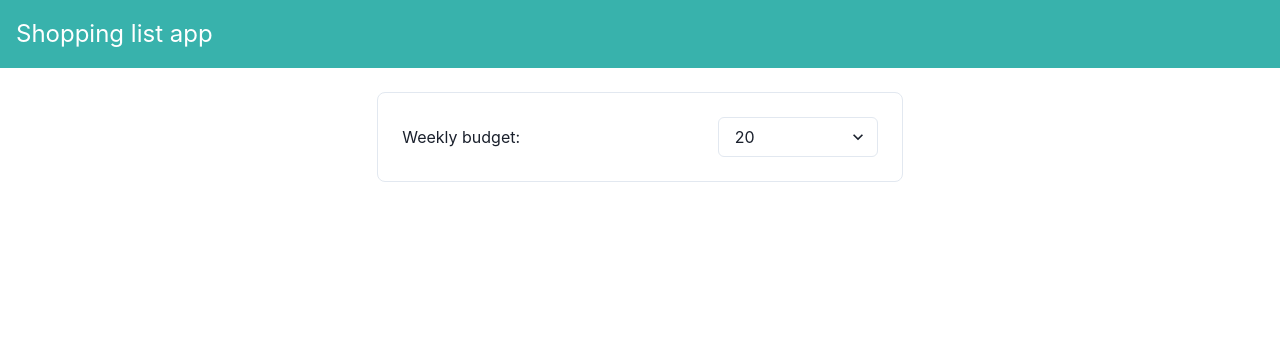
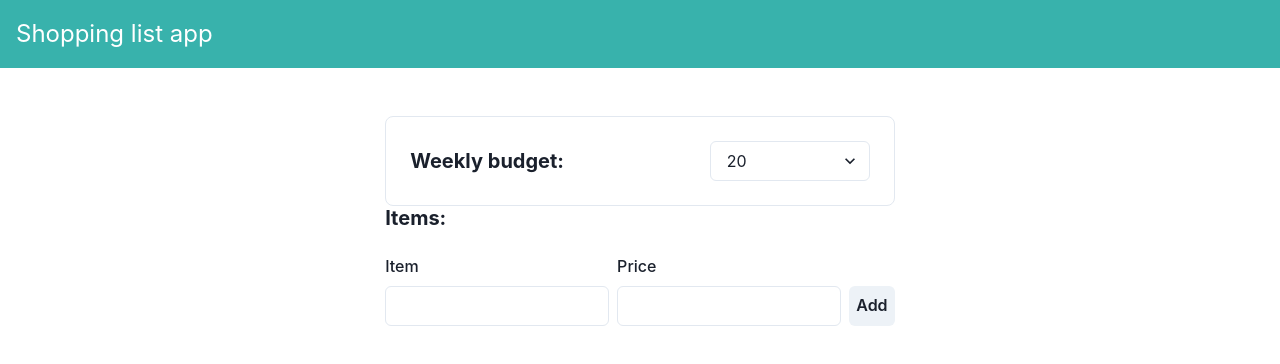
Before and after one commit to marklynskey/shopping-list, a React (Create React App) app: page / in a window 1280 px wide. Shown: the top 364 px of the page. Built offline with nearby package versions, Linux system fonts and the light colour scheme.

Commit message:
can add and remove items

```diff
--- a/src/App.jsx
+++ b/src/App.jsx
@@ -1,12 +1,14 @@
 import { Container } from "@chakra-ui/react";
 import BudgetBox from "./components/BudgetBox";
 import HeaderNav from "./components/HeaderNav";
+import ShoppingList from "./components/ShoppingList";
 
 const App = () => (
   <>
     <HeaderNav />
-    <Container>
+    <Container p={12}>
       <BudgetBox />
+      <ShoppingList />
     </Container>
   </>
 );
--- /dev/null
+++ b/src/components/AddItem.jsx
@@ -0,0 +1,26 @@
+import { Button, Flex, FormControl, FormLabel, Input } from "@chakra-ui/react";
+import { useState } from "react";
+
+const AddItem = ({ addItemHandler }) => {
+  const [name, setName] = useState("");
+  const onNameChange = (event) => setName(event.target.value);
+
+  const [price, setPrice] = useState("");
+  const onPriceChange = (event) => setPrice(event.target.value);
+
+  return (
+    <Flex alignItems="flex-end" gap={2}>
+      <FormControl>
+        <FormLabel>Item</FormLabel>
+        <Input value={name} onChange={onNameChange} />
+      </FormControl>
+      <FormControl>
+        <FormLabel>Price</FormLabel>
+        <Input type="number" value={price} onChange={onPriceChange} />
+      </FormControl>
+      <Button onClick={() => addItemHandler(name, price)}>Add</Button>
+    </Flex>
+  );
+};
+
+export default AddItem;
--- a/src/components/BudgetBox.jsx
+++ b/src/components/BudgetBox.jsx
@@ -1,4 +1,4 @@
-import { Flex, Select, Text } from "@chakra-ui/react";
+import { Flex, Heading, Select } from "@chakra-ui/react";
 
 const BudgetBox = () => {
   const generateOptions = () => {
@@ -14,13 +14,12 @@ const BudgetBox = () => {
     <Flex
       justifyContent="space-between"
       alignItems="center"
-      margin={6}
       padding={6}
       border="1px"
       borderColor="gray.200"
       borderRadius="lg"
     >
-      <Text as="span">Weekly budget:</Text>
+      <Heading size="md">Weekly budget:</Heading>
       <Select w={40}>{generateOptions()}</Select>
     </Flex>
   );
--- /dev/null
+++ b/src/components/Item.jsx
@@ -0,0 +1,23 @@
+import { Button, Flex, Text } from "@chakra-ui/react";
+
+const Item = ({ index, name, price, removeItemHandler }) => (
+  <Flex
+    alignItems="center"
+    pt={3}
+    pb={3}
+    pl={6}
+    pr={6}
+    border="1px"
+    borderColor="gray.200"
+    borderRadius="lg"
+    boxShadow="sm"
+  >
+    <Text flexGrow={1}>{name}</Text>
+    <Text flexGrow={1}>{price}</Text>
+    <Button flexBasis="auto" onClick={() => removeItemHandler(index)}>
+      Remove
+    </Button>
+  </Flex>
+);
+
+export default Item;
--- /dev/null
+++ b/src/components/Items.jsx
@@ -0,0 +1,18 @@
+import { Stack } from "@chakra-ui/react";
+import Item from "./Item";
+
+const Items = ({ items, removeItemHandler }) => (
+  <Stack spacing={2}>
+    {items.map(({ name, price }, index) => (
+      <Item
+        key={`${name}-${index}`}
+        index={index}
+        name={name}
+        price={price}
+        removeItemHandler={removeItemHandler}
+      />
+    ))}
+  </Stack>
+);
+
+export default Items;
--- /dev/null
+++ b/src/components/ShoppingList.jsx
@@ -0,0 +1,25 @@
+import { Heading, Stack } from "@chakra-ui/react";
+import { useState } from "react";
+import AddItem from "./AddItem";
+import Items from "./Items";
+
+const ShoppingList = () => {
+  const [items, setItems] = useState([]);
+
+  const addItem = (name, price) => {
+    name && price && setItems([...items, { name, price }]);
+  };
+
+  const removeItem = (indexToRemove) =>
+    setItems(items.filter((_, index) => index !== indexToRemove));
+
+  return (
+    <Stack spacing={6}>
+      <Heading size="md">Items:</Heading>
+      <AddItem addItemHandler={addItem} />
+      <Items items={items} removeItemHandler={removeItem} />
+    </Stack>
+  );
+};
+
+export default ShoppingList;
```
